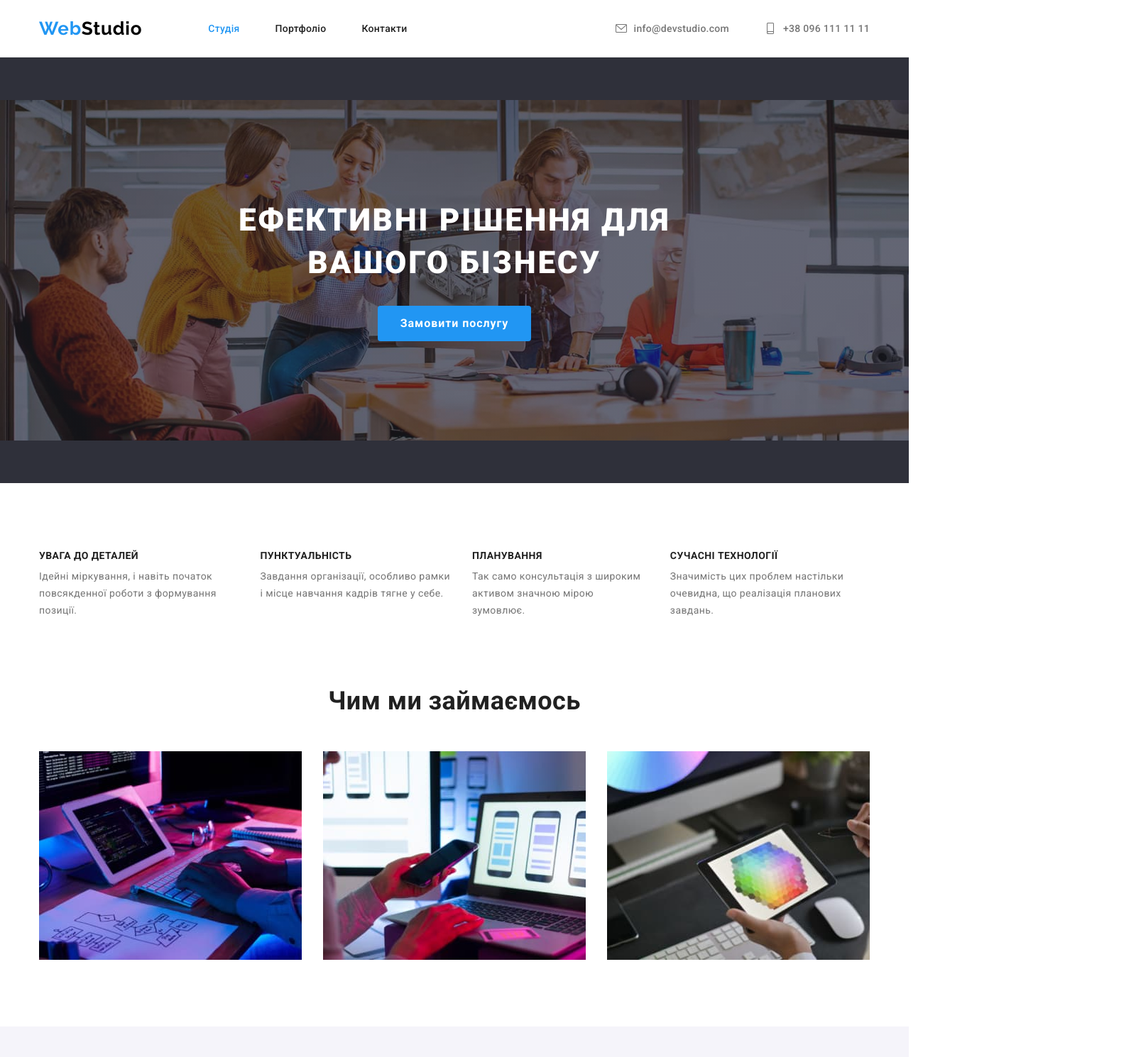
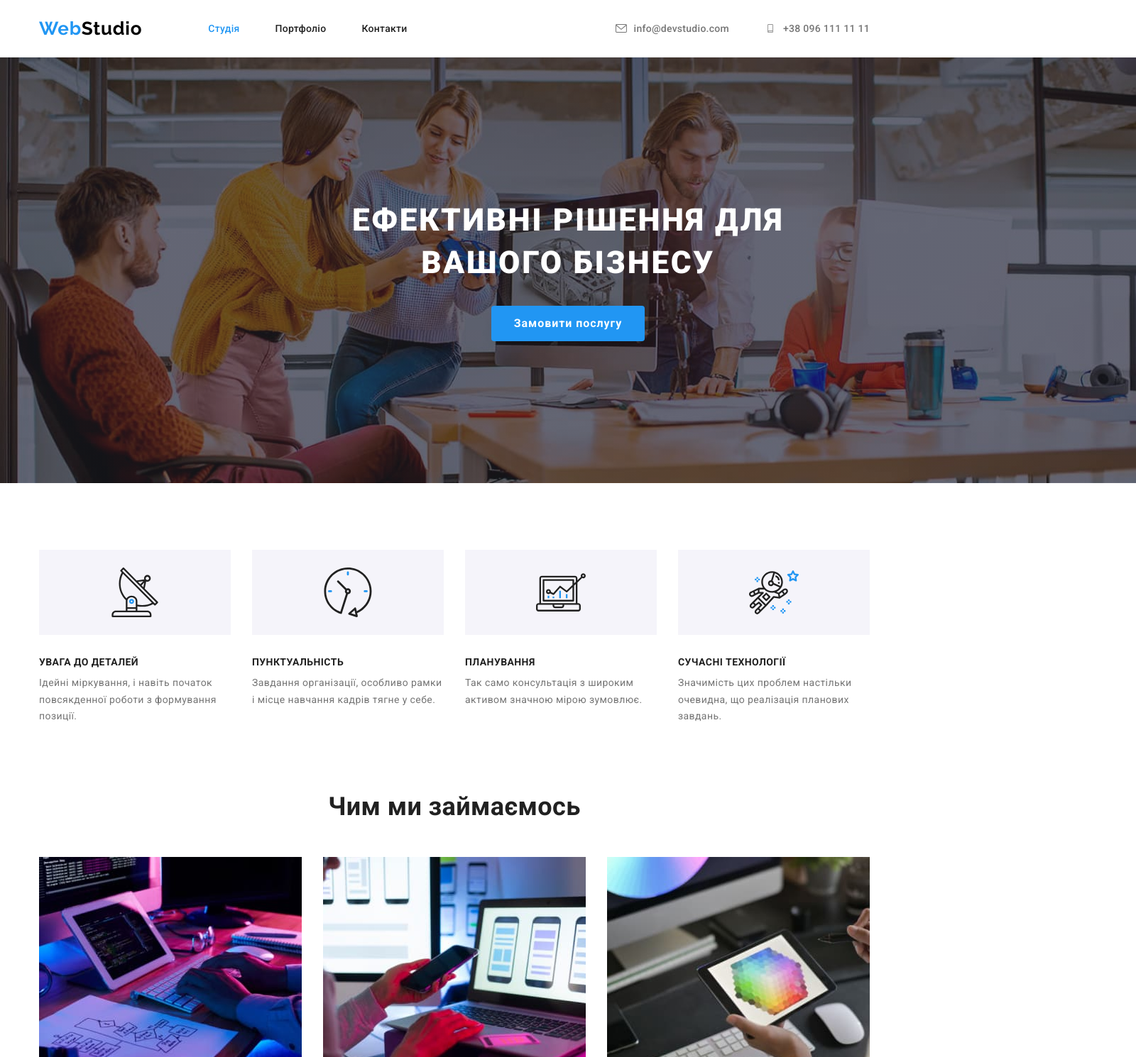
Before and after one commit to Ptz81/goit-markup-hw-04, a plain HTML site: page index.html in a window 1280 px wide. Shown: the top 1490 px of the page at 71% size, 1600 px wide, since content can reach past the window. Drawn offline with nearby package versions, Linux system fonts and the light colour scheme.

Commit message:
added svg to header, adv.section. Corrected hero section

```diff
--- a/css/style.css
+++ b/css/style.css
@@ -164,10 +164,22 @@ body{
     letter-spacing: 0.02em;
     text-decoration: none;
 
+    display: flex;
+    justify-content: center;
+    align-items: center;
+
 
 }
-
-.icon-envelope::before{
+.mail-icon{
+    margin-right: 10px;
+    fill: var(--primary-text-color);
+}
+.mail-icon:hover,
+.mail-icon:focus
+{
+    fill: currentColor;
+}
+/* .icon-envelope::before{
     content: '';
     width: 16px;
     height: 16px;
@@ -179,10 +191,10 @@ body{
     background-repeat: no-repeat;
     background-position: center;
 
-}
+} */
 
 
-
+/*
 .icon-phone::before{
     content: '';
         width: 16px;
@@ -193,7 +205,7 @@ body{
         background-size: contain;
         background-repeat: no-repeat;
         background-position: center;
-}
+} */
 
 .logo{
     color: var(--logo-color);
@@ -235,8 +247,8 @@ body{
 
 .hero{
     content: '';
-    max-width: 1600px;
-    height: 600px;
+    width: 1600px;
+
     display: flex;
     margin-left: auto;
     margin-right: auto;
@@ -302,9 +314,22 @@ body{
     margin-top: 0;
     margin-bottom: 10px;
 }
-
+.advantage-list{
+    width: 270px;
+}
 .advantages-box{
     display: flex;
+    gap: 30px;
+}
+
+.icon-container{
+    width: 270px;
+    height: 120px;
+    display: flex;
+    justify-content: center;
+    align-items: center;
+    background-color: var(--secondary-bg-color);
+    margin-bottom: 30px;
     gap: 30px;
 }
 
--- a/index.html
+++ b/index.html
@@ -38,12 +38,18 @@
 
         <ul class="menu-contact li-style">
           <li class="contact-item icon-envelope">
-            <a class="menu-link primary accent" href="mailto:info@devstudio.com"
-              >info@devstudio.com</a
-            >
+            <a class="menu-link primary accent" href="mailto:info@devstudio.com">
+              <svg class="mail-icon" width = "16" height = "12">
+                <use href='./images/icons.svg#icon-envelope'></use>
+              </svg>
+              info@devstudio.com</a>
           </li>
           <li class="contact-item icon-phone">
-            <a class="menu-link primary accent" href="tel:+380961111111">+38 096 111 11 11</a>
+            <a class="menu-link primary accent" href="tel:+380961111111">
+              <svg class="mail-icon" width = "16" height = "12">
+                <use href='./images/icons.svg#icon-smartphone'></use>
+              </svg>
+              +38 096 111 11 11</a>
           </li>
         </ul>
       </div>
@@ -63,25 +69,55 @@
         <div class="container">
           <h2 class="visually-hidden">Вигоди співпраці</h2>
           <ul class="advantages-box li-style">
-            <li>
+            <li class="antenna">
+              <div class="icon-container">
+                <svg class="icon" width = "70" height = "70">
+                <use href='./images/icons.svg#icon-antenna'></use>
+              </svg>
+              </div>
+            </li>
+            <li class="clock">
+              <div class="icon-container">
+                <svg class="icon" width = "70" height = "70">
+                <use href='./images/icons.svg#icon-clock'></use>
+              </svg>
+              </div>
+            </li>
+            <li class="diagram">
+              <div class="icon-container">
+                <svg class="icon" width = "70" height = "70">
+                <use href='./images/icons.svg#icon-diagram'></use>
+              </svg>
+              </div>
+            </li>
+            <li class="astronaut">
+              <div class="icon-container">
+                <svg class="icon" width = "70" height = "70">
+                <use href='./images/icons.svg#icon-astronaut'></use>
+              </svg>
+              </div>
+            </li>
+          </ul>
+          <ul class="advantages-box li-style">
+            <li class="advantage-list">
               <h3 class="advantages-title">Увага до деталей</h3>
               <p class="advantage-item">
                 Ідейні міркування, і навіть початок повсякденної роботи з формування позиції.
               </p>
             </li>
-            <li>
+            <li class="advantage-list">
               <h3 class="advantages-title">Пунктуальність</h3>
               <p class="advantage-item">
                 Завдання організації, особливо рамки і місце навчання кадрів тягне у себе.
               </p>
             </li>
-            <li>
+            <li class="advantage-list">
               <h3 class="advantages-title">Планування</h3>
               <p class="advantage-item">
                 Так само консультація з широким активом значною мірою зумовлює.
               </p>
             </li>
-            <li>
+            <li class="advantage-list">
               <h3 class="advantages-title">Сучасні технології</h3>
               <p class="advantage-item">
                 Значимість цих проблем настільки очевидна, що реалізація планових завдань.
```
Also changed, not shown: images/advantages-defs.svg (deleted), images/cards-icons-defs.svg (deleted), images/icons.svg (added), images/sponsor-defs.svg (deleted), images/svg separately/Ellipse.svg (deleted), images/svg separately/envelope.svg (renamed from images/envelope.svg), images/svg separately/facebook white.svg (deleted), images/svg separately/instagram white.svg (deleted), images/svg separately/smartphone.svg (renamed from images/smartphone.svg), images/svg separately/twiter white.svg (deleted).
